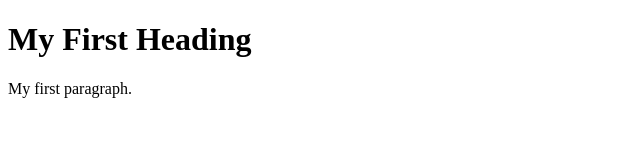
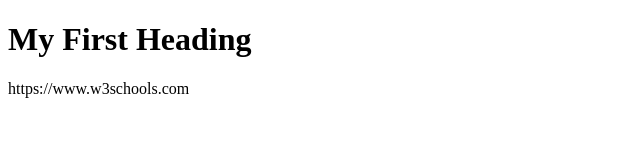
Before and after one commit to LangerTom/Zeug, a plain HTML site: page index.html in a window 1280 px wide. Shown: the whole page, without its empty margins (0-640 px from the left). Drawn offline with Linux system fonts and the light colour scheme.

Commit message:
Update index.html

```diff
--- a/index.html
+++ b/index.html
@@ -6,7 +6,7 @@
 <body>
 
 <h1>My First Heading</h1>
-<p>My first paragraph.</p>
+<p>https://www.w3schools.com</p>
 
 </body>
 </html>
```
